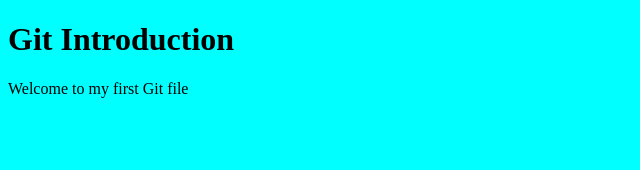
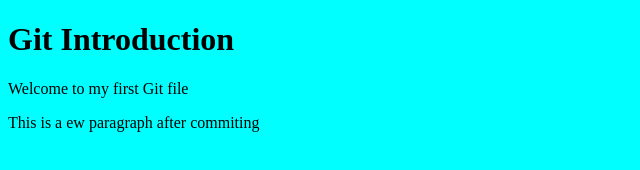
Before and after one commit to Gemcreation/geegstack-repo-lecture, a plain HTML site: page index.html in a window 1280 px wide. Shown: the whole page, without its empty margins (0-640 px from the left). Drawn offline with Linux system fonts and the light colour scheme.

Commit message:
New commit

```diff
--- a/index.html
+++ b/index.html
@@ -9,5 +9,6 @@
 <body>
     <h1>Git Introduction</h1>
     <p>Welcome to my first Git file</p>
+    <p>This is a ew paragraph after commiting</p>
 </body>
 </html>
```
